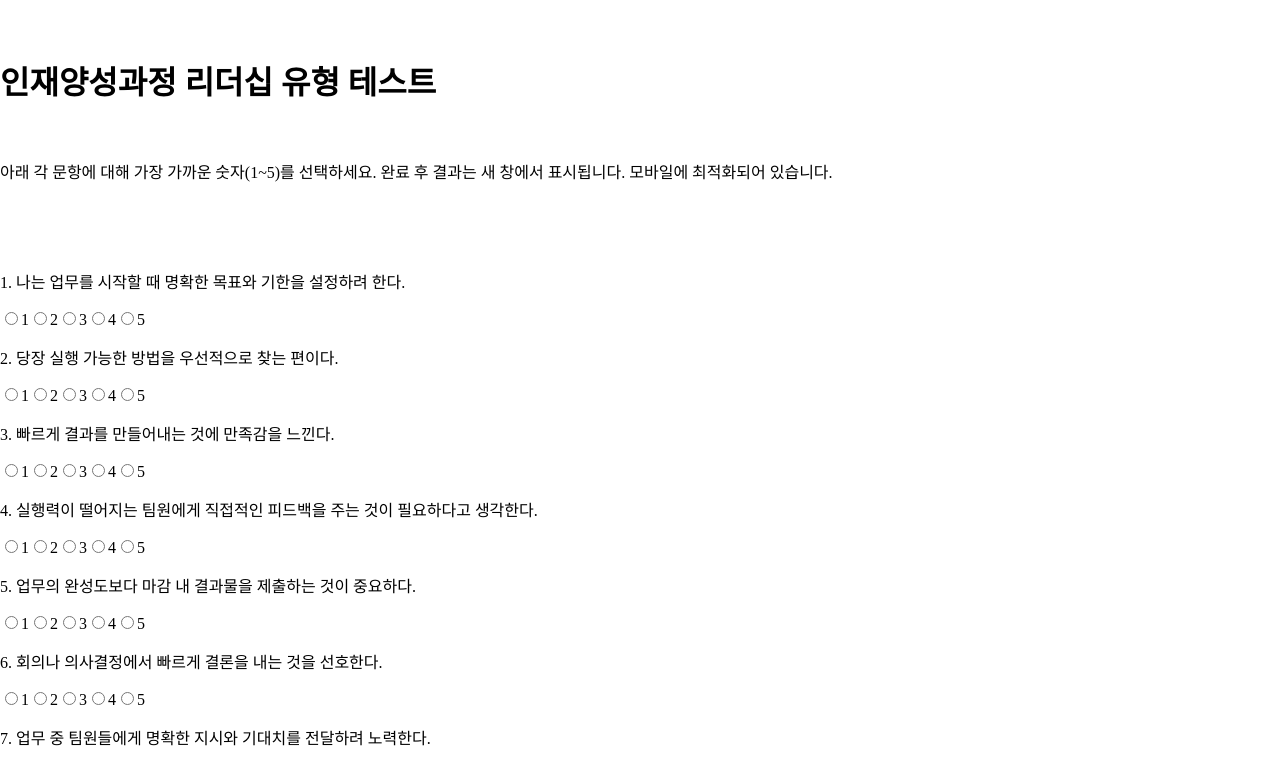
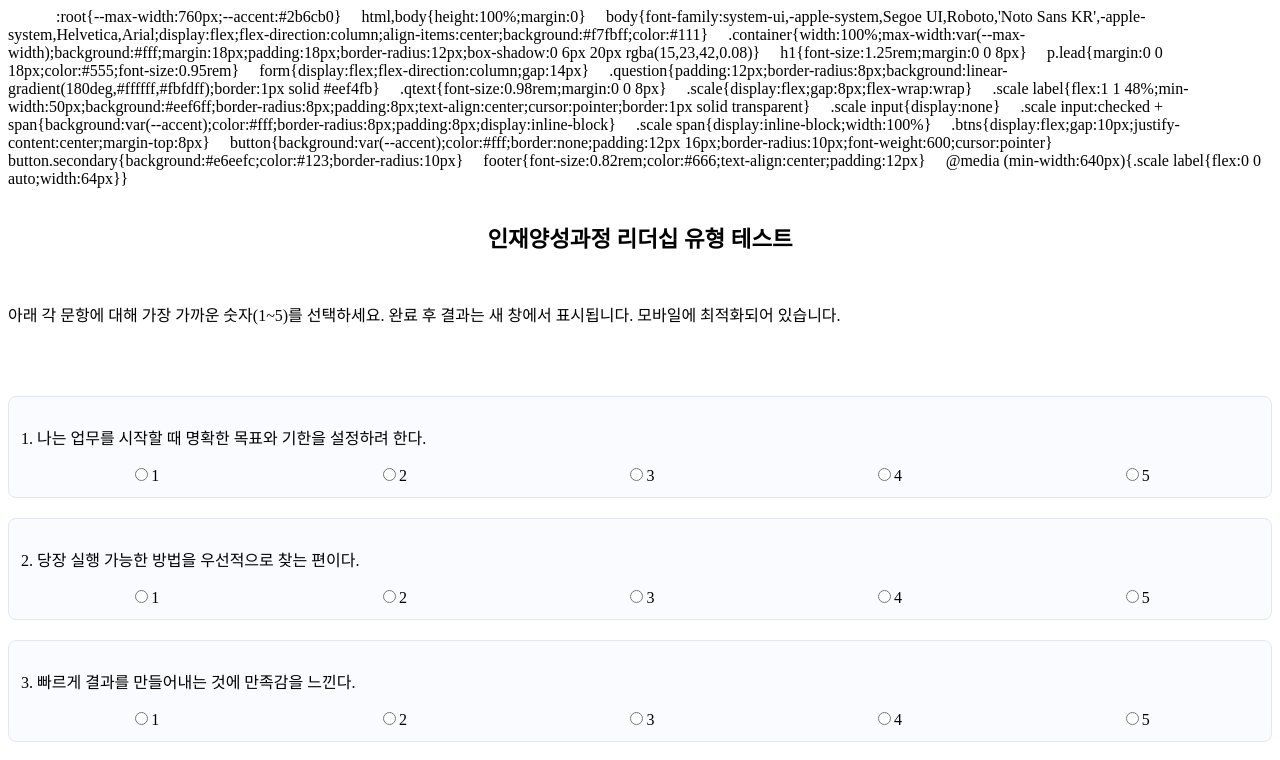
Before and after one commit to vividmaria916-sketch/TEST3, a plain HTML site: page index.html in a window 1280 px wide. Shown: the top 760 px of the page. Drawn offline with Linux system fonts and the light colour scheme.

Commit message:
Update index.html

```diff
--- a/index.html
+++ b/index.html
@@ -5,6 +5,48 @@
   <meta name="viewport" content="width=device-width,initial-scale=1" />
   <title>인재양성과정 리더십 유형 테스트</title>
   <style>
+    <meta name="viewport" content="width=device-width, initial-scale=1.0">
+
+<style>
+  body {
+    max-width: 600px;
+    margin: auto;
+    padding: 10px;
+    font-family: sans-serif;
+    line-height: 1.5;
+  }
+
+  h1 {
+    font-size: 1.4rem;
+    text-align: center;
+    padding: 0 10px;
+    word-break: keep-all;
+  }
+
+  p, .question {
+    font-size: 1rem;
+    word-break: keep-all;
+  }
+
+  .question {
+    margin-bottom: 20px;
+    padding: 12px;
+    background: #f9fbff;
+    border-radius: 8px;
+    border: 1px solid #e3e8ef;
+  }
+
+  .scale {
+    display: flex;
+    justify-content: space-between;
+    margin-top: 8px;
+  }
+
+  .scale label {
+    flex: 1;
+    text-align: center;
+  }
+</style>
     :root{--max-width:760px;--accent:#2b6cb0}
     html,body{height:100%;margin:0}
     body{font-family:system-ui,-apple-system,Segoe UI,Roboto,'Noto Sans KR',-apple-system,Helvetica,Arial;display:flex;flex-direction:column;align-items:center;background:#f7fbff;color:#111}
@@ -186,4 +228,5 @@
     });
   </script>
 </body>
+
 </html>
```
